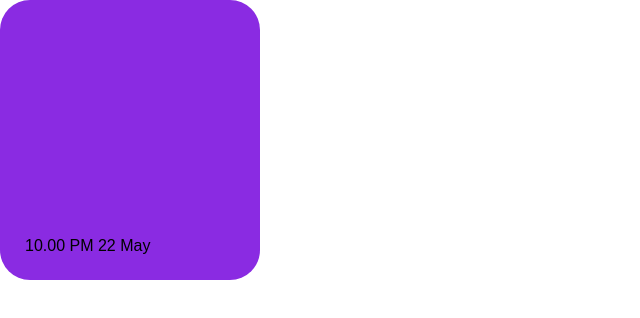
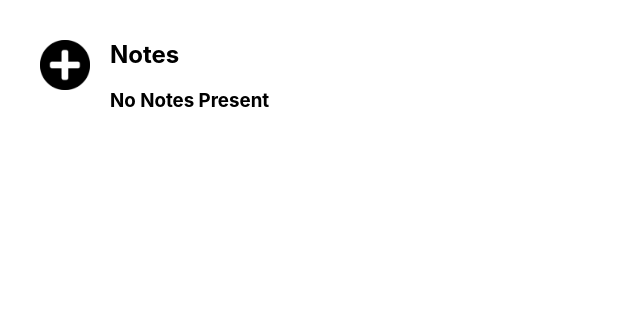
Before and after one commit to vishnukkrishna/Sticky-Note-React-JS, a React (Create React App) app: page / in a window 1280 px wide. Shown: the top 318 px of the page, without its empty margins (0-640 px from the left). Built offline with nearby package versions, Linux system fonts and the light colour scheme.

Commit message:
final Commit

```diff
--- a/src/App.css
+++ b/src/App.css
@@ -1,24 +1,23 @@
-/* .App {
-  text-align: center;
+.App {
+  height: 100vh;
+  display: flex;
+  gap: 20px;
+  padding: 40px;
 }
 
-.App-logo {
-  animation: App-logo-spin infinite 20s linear;
-  height: 80px;
+.custom-scroll::-webkit-scrollbar {
+  width: 8px;
+}
+.custom-scroll::-webkit-scrollbar-track {
+  background-color: transparent;
 }
 
-.App-header {
-  background-color: #222;
-  height: 150px;
-  padding: 20px;
-  color: white;
+.custom-scroll::-webkit-scrollbar-thumb {
+  border-radius: 20px;
+  background-color: lightgray;
+  transition: 300ms;
 }
 
-.App-intro {
-  font-size: large;
+.custom-scroll::-webkit-scrollbar-thumb:hover {
+  background-color: gray;
 }
-
-@keyframes App-logo-spin {
-  from { transform: rotate(0deg); }
-  to { transform: rotate(360deg); }
-} */
--- a/src/App.jsx
+++ b/src/App.jsx
@@ -1,11 +1,57 @@
-import React from "react";
+import React, { useState, useEffect } from "react";
 import "./App.css";
 import NoteContainer from "./components/NoteContainer/NoteContainer";
+import Sidebar from "./components/Sidebar/Sidebar";
 
 function App() {
+  const [notes, setNotes] = useState(
+    JSON.parse(localStorage.getItem("notes-app")) || []
+  );
+
+  const addNote = (color) => {
+    const tempNotes = [...notes];
+
+    tempNotes.push({
+      id: Date.now() + "" + Math.floor(Math.random() * 78),
+      text: "",
+      time: Date.now(),
+      color,
+    });
+    setNotes(tempNotes);
+  };
+
+  const deleteNote = (id) => {
+    const tempNotes = [...notes];
+
+    const index = tempNotes.findIndex((item) => item.id === id);
+    if (index < 0) return;
+
+    tempNotes.splice(index, 1);
+    setNotes(tempNotes);
+  };
+
+  const updateText = (text, id) => {
+    const tempNotes = [...notes];
+
+    const index = tempNotes.findIndex((item) => item.id === id);
+    if (index < 0) return;
+
+    tempNotes[index].text = text;
+    setNotes(tempNotes);
+  };
+
+  useEffect(() => {
+    localStorage.setItem("notes-app", JSON.stringify(notes));
+  }, [notes]);
+
   return (
     <div className="App">
-      <NoteContainer />
+      <Sidebar addNote={addNote} />
+      <NoteContainer
+        notes={notes}
+        deleteNote={deleteNote}
+        updateText={updateText}
+      />
     </div>
   );
 }
--- a/src/components/Note/Note.css
+++ b/src/components/Note/Note.css
@@ -17,3 +17,21 @@
   outline: none;
   border: none;
 }
+
+.note_footer {
+  display: flex;
+  justify-content: space-between;
+  align-items: center;
+}
+
+.note_footer img {
+  cursor: pointer;
+  opacity: 0;
+  transition: 300ms;
+  width: 20px;
+  height: 20px;
+}
+
+.note:hover .note_footer img {
+  opacity: 1;
+}
--- a/src/components/Note/Note.jsx
+++ b/src/components/Note/Note.jsx
@@ -1,16 +1,67 @@
 import React from "react";
 import "./Note.css";
+import deleteIcon from "../../assets/delete.png";
 
 function Note(props) {
-  {
-    test: "qwerty";
-    time: "10:00 AM";
-    color: "red";
-  }
+  const formatDate = (value) => {
+    if (!value) return "";
+
+    const date = new Date(value);
+    const monthNames = [
+      "Jan",
+      "Feb",
+      "March",
+      "April",
+      "May",
+      "Jun",
+      "Jul",
+      "Aug",
+      "Sept",
+      "Oct",
+      "Nov",
+      "Dec",
+    ];
+
+    let hrs = date.getHours();
+    let amPm = hrs >= 12 ? "PM" : "AM";
+    hrs = hrs ? hrs : "12";
+    hrs = hrs > 12 ? (hrs = 24 - hrs) : hrs;
+
+    let min = date.getMinutes();
+    min = min < 10 ? "0" + min : min;
+
+    let day = date.getDate();
+    const month = monthNames[date.getMonth()];
+
+    return `${hrs}:${min} ${amPm} ${day} ${month}`;
+  };
+
+  let timeout;
+  const timer = 500;
+
+  const debounce = (func) => {
+    clearTimeout(timeout);
+    timeout = setTimeout(func, timer);
+  };
+
+  const updateText = (text, id) => {
+    debounce(() => props.updateText(text, id));
+  };
   return (
-    <div className="note">
-      <textarea className="note_text" name="" id="" />
-      <p>10.00 PM 22 May</p>
+    <div className="note" style={{ backgroundColor: props.note.color }}>
+      <textarea
+        className="note_text"
+        defaultValue={props.note.text}
+        onChange={(event) => updateText(event.target.value, props.note.id)}
+      />
+      <div className="note_footer">
+        <p>{formatDate(props.note.time)}</p>
+        <img
+          src={deleteIcon}
+          alt="DELETE"
+          onClick={() => props.deleteNote(props.note.id)}
+        />
+      </div>
     </div>
   );
 }
--- a/src/components/NoteContainer/NoteContainer.css
+++ b/src/components/NoteContainer/NoteContainer.css
@@ -0,0 +1,15 @@
+.note-container {
+  height: 100%;
+}
+
+.note-container h2{
+  margin-bottom: 20px;
+}
+
+.note-container_notes {
+  height: 90%;
+  display: flex;
+  flex-wrap: wrap;
+  gap: 20px;
+  overflow: scroll;
+}
--- a/src/components/NoteContainer/NoteContainer.jsx
+++ b/src/components/NoteContainer/NoteContainer.jsx
@@ -1,10 +1,35 @@
 import React from "react";
 import Note from "../Note/Note";
+import "./NoteContainer.css";
 
-function NoteContainer() {
+function NoteContainer(props) {
+  const reverArray = (arr) => {
+    const array = [];
+
+    for (let i = arr.length - 1; i >= 0; --i) {
+      array.push(arr[i]);
+    }
+    return array;
+  };
+
+  const notes = reverArray(props.notes);
   return (
-    <div>
-      <Note />
+    <div className="note-container">
+      <h2>Notes</h2>
+      <div className="note-container_notes custom-scroll">
+        {notes && notes.length > 0 ? (
+          notes.map((item) => (
+            <Note
+              key={item.id}
+              note={item}
+              deleteNote={props.deleteNote}
+              updateText={props.updateText}
+            />
+          ))
+        ) : (
+          <h3>No Notes Present</h3>
+        )}
+      </div>
     </div>
   );
 }
--- a/src/components/Sidebar/Sidebar.css
+++ b/src/components/Sidebar/Sidebar.css
@@ -0,0 +1,32 @@
+.sidebar {
+  display: flex;
+  flex-direction: column;
+  gap: 40px;
+}
+
+.sidebar img {
+  height: 50px;
+  width: 50px;
+  cursor: pointer;
+}
+
+.sidebar_list {
+  display: flex;
+  flex-direction: column;
+  gap: 20px;
+  align-items: center;
+  height: 0;
+  transition: 300ms;
+}
+
+.sidebar_list_active {
+  height: 300px;
+}
+
+.sidebar_list_item {
+  border-radius: 50%;
+  height: 24px;
+  width: 24px;
+  list-style: none;
+  cursor: pointer;
+}
--- a/src/components/Sidebar/Sidebar.jsx
+++ b/src/components/Sidebar/Sidebar.jsx
@@ -1,7 +1,26 @@
-import React from "react";
+import React, { useState } from "react";
+import plusIcon from "../../assets/plus.png";
+import "./Sidebar.css";
 
-function Sidebar() {
-  return <div>Sidebar</div>;
+function Sidebar(props) {
+  const colors = ["#fe9b72", "#fec971", "#00d4fe", "#b693fd", "#e4ee91"];
+
+  const [listOpen, setListOpen] = useState(false);
+  return (
+    <div className="sidebar">
+      <img src={plusIcon} alt="Add" onClick={() => setListOpen(!listOpen)} />
+      <ul className={`sidebar_list ${listOpen ? "sidebar_list_active" : ""}`}>
+        {colors.map((item, index) => (
+          <li
+            key={index}
+            className="sidebar_list_item"
+            style={{ backgroundColor: item }}
+            onClick={()=>props.addNote(item)}
+          />
+        ))}
+      </ul>
+    </div>
+  );
 }
 
 export default Sidebar;
--- a/src/index.css
+++ b/src/index.css
@@ -1,14 +1,14 @@
 * {
   margin: 0;
   padding: 0;
-  font-family: sans-serif;
   box-sizing: border-box;
 }
 
 body {
   margin: 0;
-  font-family: system-ui, -apple-system, BlinkMacSystemFont, "Segoe UI", Roboto,
-    Oxygen, Ubuntu, Cantarell, "Open Sans", "Helvetica Neue", sans-serif;
-  -web-font-smoothing: antialiased;
-  -mos-osx-font-smoothing: grayscale;
+  font-family: -apple-system, BlinkMacSystemFont, "Segoe UI", "Roboto", "Oxygen",
+    "Ubuntu", "Cantarell", "Fira Sans", "Droid Sans", "Helvetica Neue",
+    sans-serif;
+  -webkit-font-smoothing: antialiased;
+  -moz-osx-font-smoothing: grayscale;
 }
```
Also changed, not shown: src/assets/delete.png (added), src/assets/plus.png (added).
